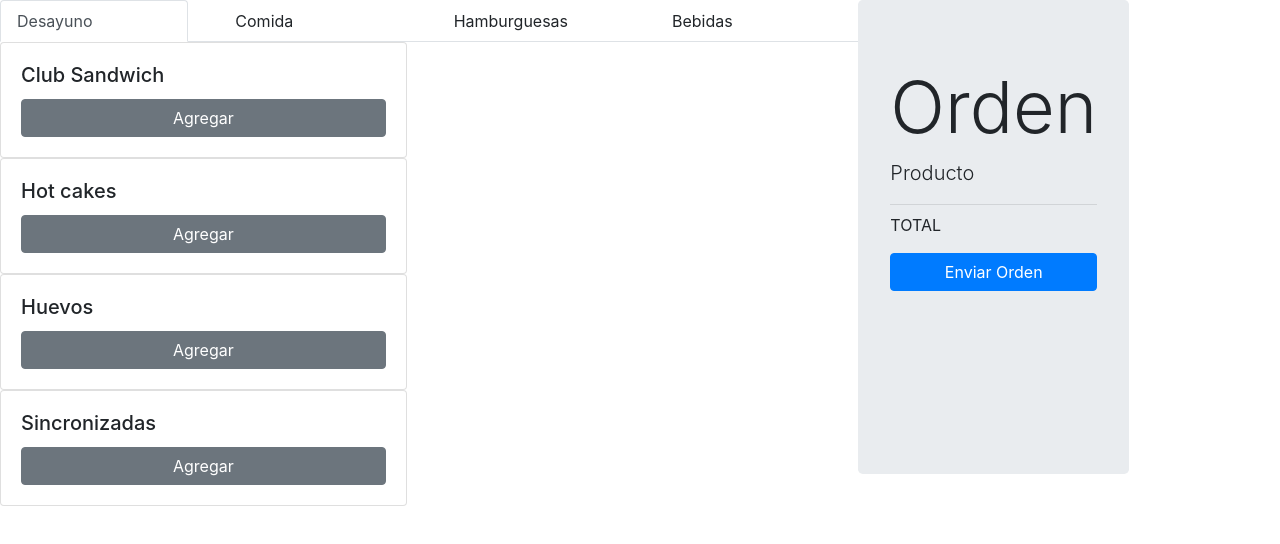
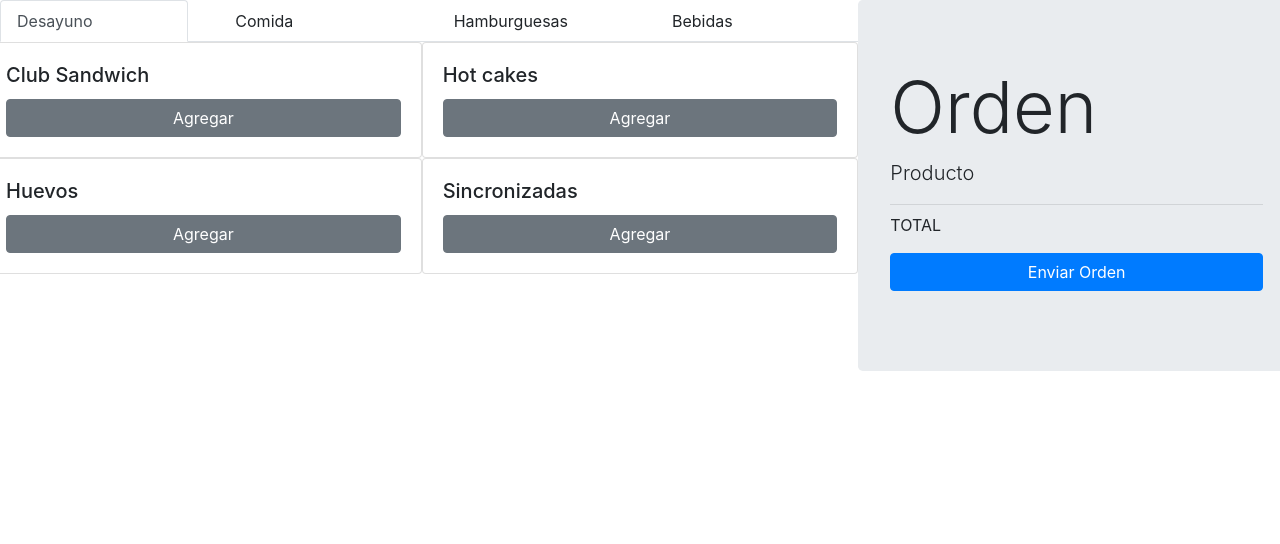
Before and after one commit to Behtsa/restaurant-menu, a React (Create React App) app: page / in a window 1280 px wide. Shown: the top 544 px of the page. Built offline with nearby package versions, Linux system fonts and the light colour scheme.

Commit message:
modified bootstrap columns

```diff
--- a/src/App.js
+++ b/src/App.js
@@ -12,7 +12,7 @@ class App extends Component {
     return (
       <div className = " row">
         <Menu breakfast = {data.breakfast} lunch = {data.lunch} hamburguers = {data.hamburguers} beverages = {data.beverages}/>
-        <Order className ="col-md-4 col-lg-4 offset-md-8"/>
+        <Order className ="col-md-4 col-lg-4 offset-md-8 offset-lg-8"/>
       </div>
     );
   }
--- a/src/components/Dish.js
+++ /dev/null
@@ -1,15 +0,0 @@
-import React, { Component } from 'react';
-export default class Dish extends Component {
-	constructor(props) {
-		super(props);
-		this.dishName = props.dishName;
-	}
-
-	render() {
-		return(
-			<div>
-				<h6>{this.dishName}</h6>
-			</div>)
-		console.log(this.dishName);
-	}
-}
--- a/src/components/Dishes.js
+++ b/src/components/Dishes.js
@@ -1,24 +1,24 @@
 import React, { Component } from 'react';
 import { Card, Button, CardTitle, Row, Col } from 'reactstrap';
-import Dish from './Dish.js';
+
 
 export default class Dishes extends Component {
 		constructor(props) {
 			super(props);
-			this.dishes = props.breakfast;
+			this.dishes = props.food;
 		}
 
 		render() {
 			return(
 				<div>
 					<Row>
-              <Col sm="6">
-              {this.dishes.map(item => <Card body>
+
+              {this.dishes.map(item => <Card body className = 'col-md-6'>
                   <CardTitle>{item.item}</CardTitle>
                   <Button>Agregar</Button>
                 </Card>
               )}
-              </Col>
+
             </Row>
 				</div>)
 		}
--- a/src/components/Menu.js
+++ b/src/components/Menu.js
@@ -63,40 +63,16 @@ export default class Menu extends React.Component {
         </Nav>
         <TabContent activeTab={this.state.activeTab}>
           <TabPane tabId="1">
-            <Dishes breakfast = {this.breakfast} />
+            <Dishes food = {this.breakfast} />
           </TabPane>
           <TabPane tabId="2">
-            <Row>
-              <Col sm="6">
-              {this.lunch.map(item => <Card body>
-                  <CardTitle>{item.item}</CardTitle>
-                  <Button>Agregar</Button>
-                </Card>
-              )}
-              </Col>
-            </Row>
+            <Dishes food = {this.lunch} />
           </TabPane>
           <TabPane tabId="3">
-            <Row>
-              <Col sm="6">
-              {this.hamburguers.map(item => <Card body>
-                  <CardTitle>{item.item}</CardTitle>
-                  <Button>Agregar</Button>
-                </Card>
-              )}
-              </Col>
-            </Row>
+            <Dishes food = {this.hamburguers} />
           </TabPane>
           <TabPane tabId="4">
-            <Row>
-              <Col sm="6">
-              {this.beverages.map(item => <Card body>
-                  <CardTitle>{item.item}</CardTitle>
-                  <Button>Agregar</Button>
-                </Card>
-              )}
-              </Col>
-            </Row>
+            <Dishes food = {this.beverages} />
           </TabPane>
         </TabContent>
       </div>
--- a/src/components/Order.js
+++ b/src/components/Order.js
@@ -4,7 +4,7 @@ import { Jumbotron, Button } from 'reactstrap';
 
 const Order = (props) => {
     return (
-            <Jumbotron>
+            <Jumbotron className ="col-md-4 col-lg-4">
                 <h1 className="display-3">Orden</h1>
                 <p className="lead text-left">Producto</p>
                 <hr className="my-2" />
```
